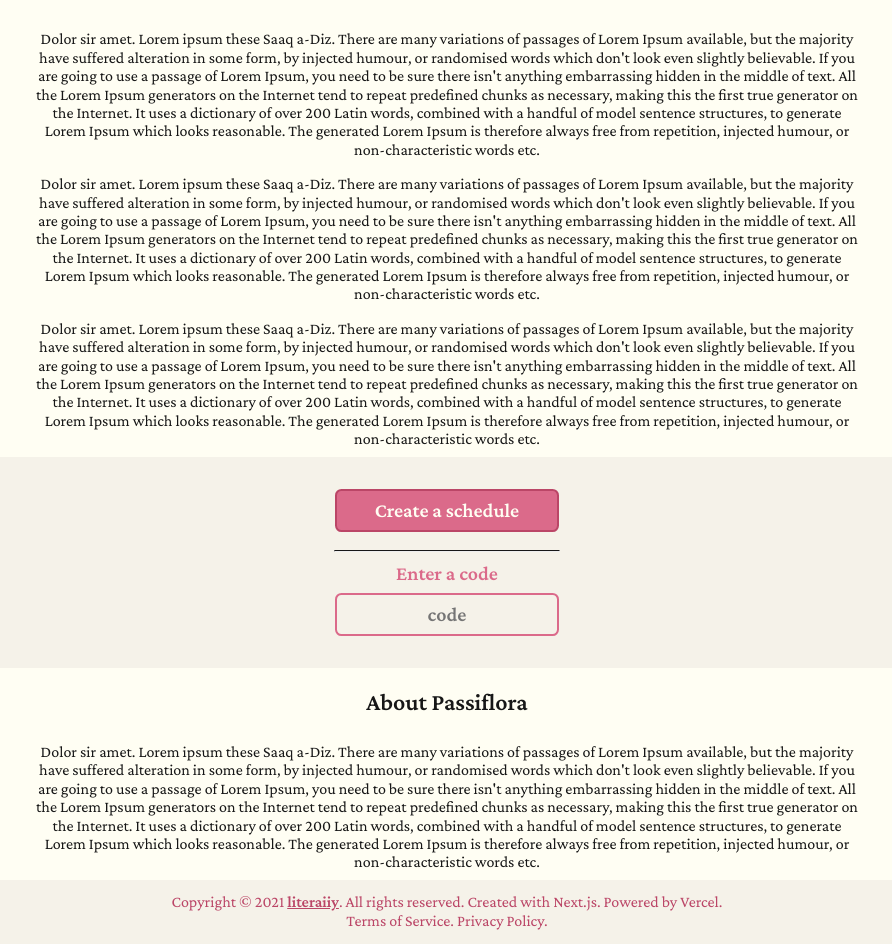
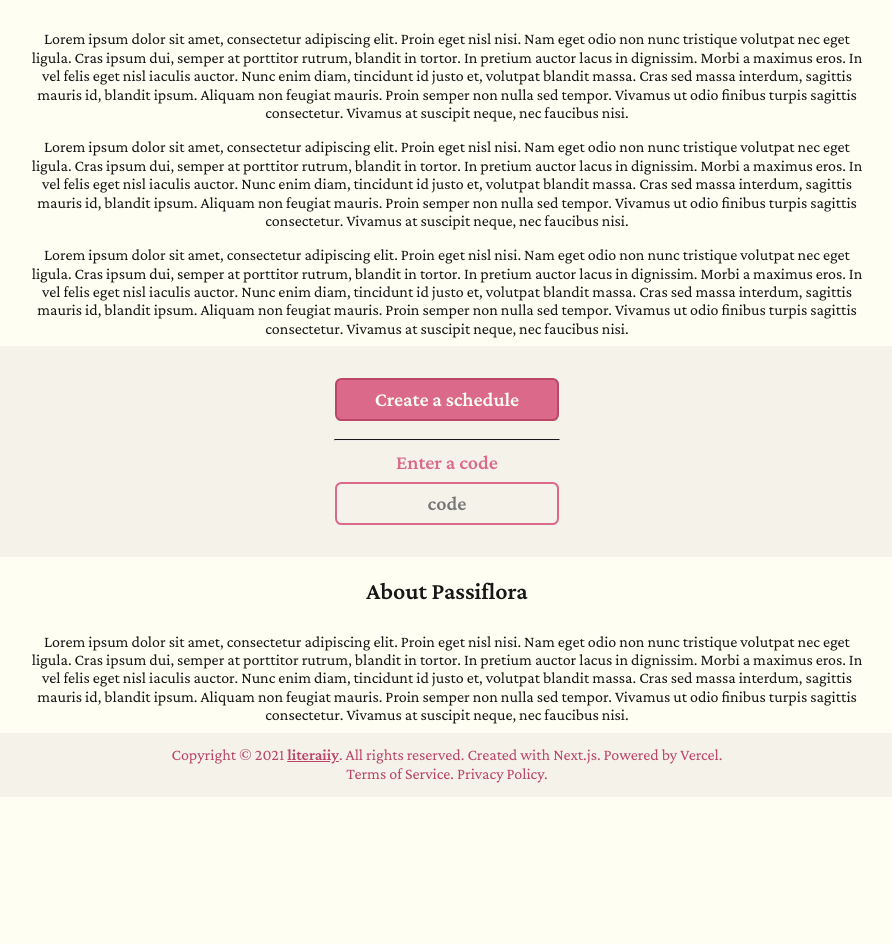
Before and after one commit to literaiiy/passiflora, a Next.js app: page / in a window 1280 px wide. Shown: the part 685-1629 px from the top of the page, without its empty margins (193-1085 px from the left). After the commit the page ends 1482 px from the top, so only its background shows below. Built offline with nearby package versions, Linux system fonts and the light colour scheme.

Commit message:
calm down vercel

```diff
--- a/pages/create.js
+++ b/pages/create.js
@@ -5,7 +5,7 @@ export default function Create() {
         <div>
             <title>Create a Schedule - Passiflora</title>
             <main>
-                <Nav title="Create a Schedule">
+                <Nav title="Create a Schedule" />
             </main>
         </div>
     )
--- a/pages/index.js
+++ b/pages/index.js
@@ -17,20 +17,20 @@ export default function Main() {
         <section>
           <h2>Welcome to Passiflora</h2>
           <p>
-            Dolor sir amet. Lorem ipsum these Saaq a-Diz. There are many variations of passages of Lorem Ipsum available, but the majority have suffered alteration in some form, by injected humour, or randomised words which don't look even slightly believable. If you are going to use a passage of Lorem Ipsum, you need to be sure there isn't anything embarrassing hidden in the middle of text. All the Lorem Ipsum generators on the Internet tend to repeat predefined chunks as necessary, making this the first true generator on the Internet. It uses a dictionary of over 200 Latin words, combined with a handful of model sentence structures, to generate Lorem Ipsum which looks reasonable. The generated Lorem Ipsum is therefore always free from repetition, injected humour, or non-characteristic words etc.
+            Lorem ipsum dolor sit amet, consectetur adipiscing elit. Proin eget nisl nisi. Nam eget odio non nunc tristique volutpat nec eget ligula. Cras ipsum dui, semper at porttitor rutrum, blandit in tortor. In pretium auctor lacus in dignissim. Morbi a maximus eros. In vel felis eget nisl iaculis auctor. Nunc enim diam, tincidunt id justo et, volutpat blandit massa. Cras sed massa interdum, sagittis mauris id, blandit ipsum. Aliquam non feugiat mauris. Proin semper non nulla sed tempor. Vivamus ut odio finibus turpis sagittis consectetur. Vivamus at suscipit neque, nec faucibus nisi.
           </p>
           <p>
-            Dolor sir amet. Lorem ipsum these Saaq a-Diz. There are many variations of passages of Lorem Ipsum available, but the majority have suffered alteration in some form, by injected humour, or randomised words which don't look even slightly believable. If you are going to use a passage of Lorem Ipsum, you need to be sure there isn't anything embarrassing hidden in the middle of text. All the Lorem Ipsum generators on the Internet tend to repeat predefined chunks as necessary, making this the first true generator on the Internet. It uses a dictionary of over 200 Latin words, combined with a handful of model sentence structures, to generate Lorem Ipsum which looks reasonable. The generated Lorem Ipsum is therefore always free from repetition, injected humour, or non-characteristic words etc.
+            Lorem ipsum dolor sit amet, consectetur adipiscing elit. Proin eget nisl nisi. Nam eget odio non nunc tristique volutpat nec eget ligula. Cras ipsum dui, semper at porttitor rutrum, blandit in tortor. In pretium auctor lacus in dignissim. Morbi a maximus eros. In vel felis eget nisl iaculis auctor. Nunc enim diam, tincidunt id justo et, volutpat blandit massa. Cras sed massa interdum, sagittis mauris id, blandit ipsum. Aliquam non feugiat mauris. Proin semper non nulla sed tempor. Vivamus ut odio finibus turpis sagittis consectetur. Vivamus at suscipit neque, nec faucibus nisi.
           </p>
           <p>
-            Dolor sir amet. Lorem ipsum these Saaq a-Diz. There are many variations of passages of Lorem Ipsum available, but the majority have suffered alteration in some form, by injected humour, or randomised words which don't look even slightly believable. If you are going to use a passage of Lorem Ipsum, you need to be sure there isn't anything embarrassing hidden in the middle of text. All the Lorem Ipsum generators on the Internet tend to repeat predefined chunks as necessary, making this the first true generator on the Internet. It uses a dictionary of over 200 Latin words, combined with a handful of model sentence structures, to generate Lorem Ipsum which looks reasonable. The generated Lorem Ipsum is therefore always free from repetition, injected humour, or non-characteristic words etc.
+            Lorem ipsum dolor sit amet, consectetur adipiscing elit. Proin eget nisl nisi. Nam eget odio non nunc tristique volutpat nec eget ligula. Cras ipsum dui, semper at porttitor rutrum, blandit in tortor. In pretium auctor lacus in dignissim. Morbi a maximus eros. In vel felis eget nisl iaculis auctor. Nunc enim diam, tincidunt id justo et, volutpat blandit massa. Cras sed massa interdum, sagittis mauris id, blandit ipsum. Aliquam non feugiat mauris. Proin semper non nulla sed tempor. Vivamus ut odio finibus turpis sagittis consectetur. Vivamus at suscipit neque, nec faucibus nisi.
           </p>
         </section>
         <SelectCreate />
         <section>
           <h2>About Passiflora</h2>
           <p>
-            Dolor sir amet. Lorem ipsum these Saaq a-Diz. There are many variations of passages of Lorem Ipsum available, but the majority have suffered alteration in some form, by injected humour, or randomised words which don't look even slightly believable. If you are going to use a passage of Lorem Ipsum, you need to be sure there isn't anything embarrassing hidden in the middle of text. All the Lorem Ipsum generators on the Internet tend to repeat predefined chunks as necessary, making this the first true generator on the Internet. It uses a dictionary of over 200 Latin words, combined with a handful of model sentence structures, to generate Lorem Ipsum which looks reasonable. The generated Lorem Ipsum is therefore always free from repetition, injected humour, or non-characteristic words etc.
+            Lorem ipsum dolor sit amet, consectetur adipiscing elit. Proin eget nisl nisi. Nam eget odio non nunc tristique volutpat nec eget ligula. Cras ipsum dui, semper at porttitor rutrum, blandit in tortor. In pretium auctor lacus in dignissim. Morbi a maximus eros. In vel felis eget nisl iaculis auctor. Nunc enim diam, tincidunt id justo et, volutpat blandit massa. Cras sed massa interdum, sagittis mauris id, blandit ipsum. Aliquam non feugiat mauris. Proin semper non nulla sed tempor. Vivamus ut odio finibus turpis sagittis consectetur. Vivamus at suscipit neque, nec faucibus nisi.
           </p>
         </section>
       </main>
```
